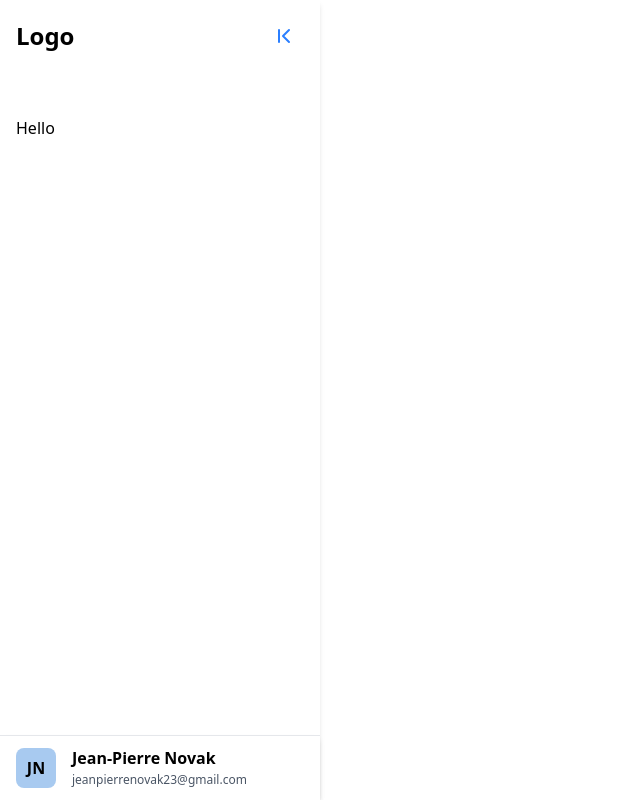
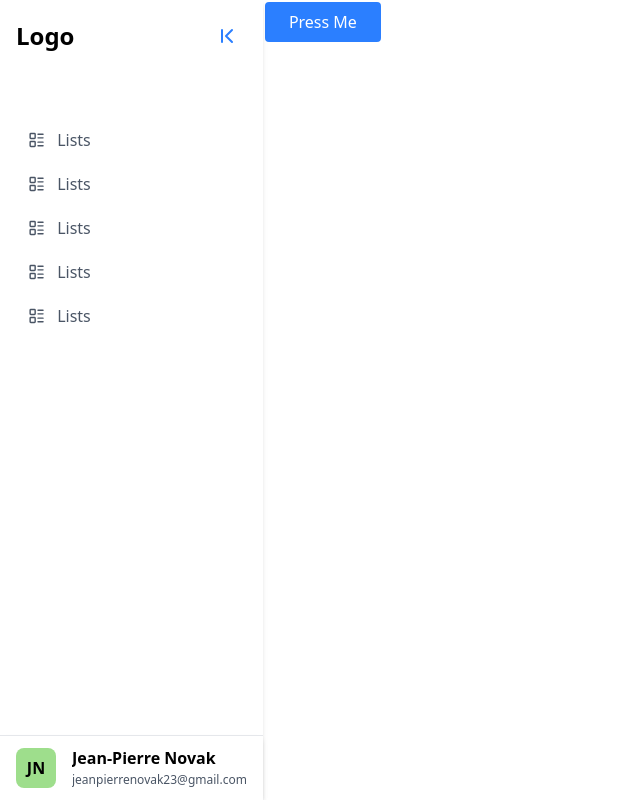
Before and after one commit to Zack1808/tasktrack, a React (Vite) app: page / in a window 1280 px wide. Shown: the whole page, without its empty margins (0-640 px from the left). Built offline with nearby package versions, Linux system fonts and the light colour scheme.

Commit message:
Updated Sidebar component. Created SidebarItem component.

```diff
--- a/src/App.tsx
+++ b/src/App.tsx
@@ -1,14 +1,58 @@
-import React from "react";
+import React, { useState } from "react";
 import { BrowserRouter, Routes, Route } from "react-router-dom";
+import { LayoutList } from "lucide-react";
 
-import Sidebar from "./components/Sidebar";
+import { Sidebar, SideBarItem } from "./components/Sidebar";
+import Button from "./components/Button";
 
 const App: React.FC = () => {
+  const [openBar, setOpenBar] = useState(false);
   return (
     <BrowserRouter>
-      <Sidebar logo={<h2 className="font-semibold text-2xl">Logo</h2>}>
-        Hello
-      </Sidebar>
+      <div className="flex items-start">
+        <Sidebar
+          logo={<h2 className="font-semibold text-2xl">Logo</h2>}
+          visible={openBar}
+          closeSidebar={() => setOpenBar(false)}
+        >
+          <SideBarItem
+            label="Lists"
+            link="/lists"
+            icon={<LayoutList size={20} />}
+            closeSidebar={() => setOpenBar(false)}
+          />
+          <SideBarItem
+            label="Lists"
+            link="/lists4"
+            icon={<LayoutList size={20} />}
+            closeSidebar={() => setOpenBar(false)}
+          />
+          <SideBarItem
+            label="Lists"
+            link="/lists1"
+            icon={<LayoutList size={20} />}
+            closeSidebar={() => setOpenBar(false)}
+          />
+          <SideBarItem
+            label="Lists"
+            link="/lists2"
+            icon={<LayoutList size={20} />}
+            closeSidebar={() => setOpenBar(false)}
+          />
+          <SideBarItem
+            label="Lists"
+            link="/lists3"
+            icon={<LayoutList size={20} />}
+            closeSidebar={() => setOpenBar(false)}
+          />
+        </Sidebar>
+        <Button
+          variant="contained"
+          onClick={() => setOpenBar((prevState) => !prevState)}
+        >
+          Press Me
+        </Button>
+      </div>
     </BrowserRouter>
   );
 };
--- a/src/components/Sidebar.tsx
+++ b/src/components/Sidebar.tsx
@@ -1,69 +1,115 @@
-import React from "react";
-import { ChevronFirst } from "lucide-react";
-import { Link } from "react-router-dom";
+import React, { useState, useContext, useRef, useCallback } from "react";
+import { ChevronFirst, ChevronLast, X } from "lucide-react";
+import { Link, useLocation } from "react-router-dom";
 
 import Button from "./Button";
 
 interface SidebarProps {
   logo?: React.ReactNode;
   children: React.ReactNode;
+  visible: boolean;
+  closeSidebar: () => void;
 }
+
+interface SidebarItemProps {
+  icon: React.ReactNode;
+  label: string;
+  link: string;
+  closeSidebar: () => void;
+}
+
+type SidebarContextType = {
+  sidebarExpanded: boolean;
+  setSidebarExpanded: React.Dispatch<React.SetStateAction<boolean>>;
+};
 
 type ColorResult = {
   backgroundColor: string;
   textColor: "black" | "white";
 };
 
-function getColorFromInitials(initials: string): ColorResult {
-  // Generate hash from initials
+function getColorFromInitials(input: string): ColorResult {
   let hash = 0;
-  for (let i = 0; i < initials.length; i++) {
-    hash = initials.charCodeAt(i) + ((hash << 5) - hash);
+  for (let i = 0; i < input.length; i++) {
+    hash = input.charCodeAt(i) + ((hash << 5) - hash);
+    hash = hash & hash;
   }
-  hash = Math.abs(hash);
 
-  // Convert hash to HSL
-  const hue = hash % 360;
-  const saturation = 70;
-  const lightness = 80;
+  const hue = Math.abs(hash) % 360;
+  const saturation = 50 + (Math.abs(hash >> 3) % 36);
+  const lightness = 30 + (Math.abs(hash >> 5) % 51);
 
-  // HSL to RGB conversion
-  const s = saturation / 100;
-  const l = lightness / 100;
-  const k = (n: number) => (n + hue / 30) % 12;
-  const a = s * Math.min(l, 1 - l);
-  const f = (n: number) =>
-    l - a * Math.max(-1, Math.min(k(n) - 3, Math.min(9 - k(n), 1)));
-
-  const r = Math.round(f(0) * 255);
-  const g = Math.round(f(8) * 255);
-  const b = Math.round(f(4) * 255);
-
-  const backgroundColor = `rgb(${r}, ${g}, ${b})`;
-
-  // Brightness for contrast text color
-  const brightness = (r * 299 + g * 587 + b * 114) / 1000;
-  const textColor: "black" | "white" = brightness > 128 ? "black" : "white";
+  const backgroundColor = `hsl(${hue}, ${saturation}%, ${lightness}%)`;
+  const textColor = lightness < 50 ? "white" : "black";
 
   return { backgroundColor, textColor };
 }
 
-const Sidebar: React.FC<SidebarProps> = ({ logo, children }) => {
-  const colors = getColorFromInitials("JN");
+const SidebarContext = React.createContext<SidebarContextType | undefined>(
+  undefined
+);
+
+export const Sidebar: React.FC<SidebarProps> = React.memo(
+  ({ logo, children, visible, closeSidebar }) => {
+    const [sidebarExpanded, setSidebarExpanded] = useState<boolean>(true);
+
+    const sidebarRef = useRef<HTMLDivElement>(null);
+
+    const colors = getColorFromInitials("Jean-Pierre Novak");
+
+    const handleBackgroundClick = useCallback((event: React.MouseEvent) => {
+      if (!sidebarRef.current) return;
+      if (event.target === sidebarRef.current) closeSidebar();
+    }, []);
 
     return (
-    <aside className="h-screen  max-w-xs">
-      <nav className="h-full flex flex-col bg-white shadow-md">
+      <aside
+        className={`h-screen absolute w-full bg-black/20 z-50 md:w-max md:sticky md:bg-transparent transition-all duration-100 ${
+          visible
+            ? "visible opacity-100"
+            : "invisible opacity-0 delay-100 md:visible md:opacity-100"
+        }`}
+        ref={sidebarRef}
+        onClick={handleBackgroundClick}
+      >
+        <nav
+          className={`h-full flex flex-col bg-white shadow-md w-max -translate-x-full  ${
+            visible ? "translate-x-0 delay-100 duration-200" : "duration-100"
+          } md:-translate-0`}
+        >
           <div className="p-4 pb-15 flex justify-between items-center">
-          <Link to="/dashboard">{logo}</Link>{" "}
-          <Button variant="text" className="px-2!">
-            <ChevronFirst />
+            <Link
+              to="/dashboard"
+              className={`overflow-hidden transition-all duration-50  ${
+                sidebarExpanded ? "w-full" : "w-0"
+              }`}
+            >
+              {logo}
+            </Link>{" "}
+            <Button
+              variant="text"
+              className="px-2! hidden md:flex"
+              onClick={() => setSidebarExpanded((prevState) => !prevState)}
+            >
+              {sidebarExpanded ? <ChevronFirst /> : <ChevronLast />}
+            </Button>
+            <Button
+              variant="text"
+              className="px-2! md:hidden"
+              onClick={() => closeSidebar()}
+            >
+              <X />
             </Button>
           </div>
-        <ul className="flex-1 px-4">{children}</ul>
+          <SidebarContext.Provider
+            value={{ sidebarExpanded, setSidebarExpanded }}
+          >
+            <ul className="flex-1 px-4 ">{children}</ul>
+          </SidebarContext.Provider>
           <Link
             to={`/dashboard/user`}
             className="border-t border-gray-200 flex shadow-md px-4 py-3"
+            onClick={closeSidebar}
           >
             <span
               style={{
@@ -74,7 +120,11 @@ const Sidebar: React.FC<SidebarProps> = ({ logo, children }) => {
             >
               JN
             </span>
-          <div className="flex flex-col justify-between items-betwe w-full ml-4">
+            <div
+              className={`flex flex-col justify-between h-10 overflow-hidden transition-all duration-50  ${
+                sidebarExpanded ? "w-full ml-4" : "w-0 "
+              }`}
+            >
               <div className="leading-5">
                 <p className="font-semibold">Jean-Pierre Novak</p>
                 <small className="text-xs text-gray-600 font-extralight">
@@ -86,6 +136,46 @@ const Sidebar: React.FC<SidebarProps> = ({ logo, children }) => {
         </nav>
       </aside>
     );
-};
+  }
+);
 
-export default Sidebar;
+export const SideBarItem: React.FC<SidebarItemProps> = React.memo(
+  ({ icon, label, link, closeSidebar }) => {
+    const location = useLocation();
+
+    const context = useContext(SidebarContext);
+
+    if (!context) return;
+
+    const { sidebarExpanded } = context;
+
+    return (
+      <li onClick={closeSidebar}>
+        <Link
+          to={link}
+          className={`group relative flex items-center py-2 px-3 font-medium my-1 rounded-md cursor-pointer transition-all ${
+            location.pathname === link
+              ? "bg-gradient-to-tr from-blue-100 to-blue-200 text-blue-700 "
+              : "hover:bg-blue-50 text-gray-600"
+          }`}
+        >
+          {icon}{" "}
+          <span
+            className={` overflow-hidden transition-all duration-50 ${
+              sidebarExpanded ? "ml-3 w-full" : "w-0"
+            }`}
+          >
+            {label}
+          </span>
+          {!sidebarExpanded && (
+            <div
+              className={`absolute left-full rounded-md px-2 py-1 ml-8 text-blue-700 text-sm bg-blue-100 invisible opacity-20 -translate-x-3 transition-all group-hover:visible group-hover:opacity-100 group-hover:translate-x-0`}
+            >
+              {label}
+            </div>
+          )}
+        </Link>
+      </li>
+    );
+  }
+);
```
Lines whose indentation alone changed are shown as unchanged.
